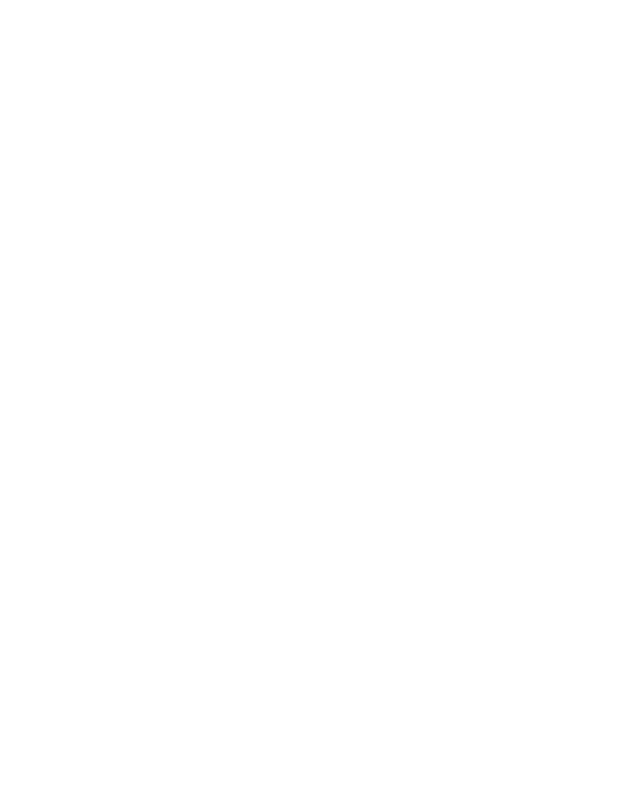
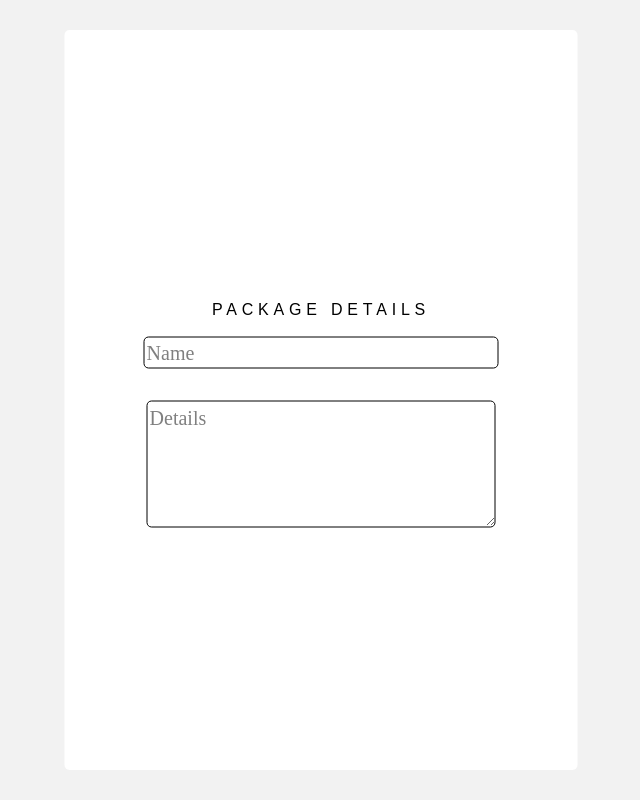
Before and after one commit to CodecoolGlobal/package-manager-app-javascript-Hamza-Walker, a plain HTML site: page frontend/index.html in a window 1280 px wide. Shown: the whole page, without its empty margins (319-959 px from the left). Drawn offline with Linux system fonts and the light colour scheme.

Commit message:
Added the form rectangle div name input and texterea div along with their css

```diff
--- a/frontend/index.html
+++ b/frontend/index.html
@@ -5,9 +5,12 @@
 	<meta http-equiv="X-UA-Compatible" content="IE=edge">
 	<meta name="viewport" content="width=device-width, initial-scale=1.0">
 	<title></title>
-	<script src="/public/script.js"></script>
+
+    <link rel="stylesheet" href="/public/style.css" >
 </head>
 <body>
+
 	<div id="root"></div>
+	<script src="/public/script.js"></script>
 </body>
 </html>
--- a/frontend/public/script.js
+++ b/frontend/public/script.js
@@ -1,5 +1,149 @@
-const loadEvent = _ => {
+// const loadEvent = () => {
+//     const root = document.getElementById('root');
+//     root.classList.add('root');
 
-};
+//     const form = document.createElement('form');
+//     form.action = '/edit/package';
+//     form.method = 'POST';
+//     form.classList.add('form');
+//     root.appendChild(form);
 
-window.addEventListener("load", loadEvent);
+//     const title = document.createElement('h2')
+//     title.textContent = 'Package Details'
+//     title.classList.add('title')
+//     form.appendChild(title);
+
+//     // First div
+//     const detailsDiv = document.createElement('div');
+//     detailsDiv.classList.add('details-div');
+//     root.appendChild(detailsDiv);
+
+//     const nameInput = document.createElement('input');
+//     nameInput.type = 'text';
+//     nameInput.id = 'name';
+//     nameInput.name = 'name';
+//     nameInput.required = true;
+//     nameInput.placeholder = 'Name';
+//     nameInput.classList.add('name-input');
+//     detailsDiv.appendChild(nameInput);
+
+//     const detailsTextarea = document.createElement('textarea');
+//     detailsTextarea.id = 'details';
+//     detailsTextarea.name = 'details';
+//     detailsTextarea.placeholder = 'Details';
+//     detailsTextarea.classList.add('details-textarea');
+//     detailsDiv.appendChild(detailsTextarea);
+
+//     // Second div
+//     const dependenciesDiv = document.createElement('div');
+//     dependenciesDiv.classList.add('dependencies-div');
+//     root.appendChild(dependenciesDiv);
+
+//     const dependenciesTitle = document.createElement("h3");
+//     dependenciesTitle.textContent = 'Package Dependencies';
+//     dependenciesTitle.classList.add('dependencies-title');
+//     dependenciesDiv.appendChild(dependenciesTitle);
+
+//     // Create a mock list of packages with versions
+//     const packageList = [
+//       { name: 'Package A', version: '1.0.0' },
+//       { name: 'Package B', version: '2.3.1' },
+//       { name: 'Package C', version: '3.1.2' },
+//     ];
+
+//     const packageListUl = document.createElement('ul');
+//     packageListUl.classList.add('package-list-ul');
+//     for (const packageItem of packageList) {
+//       const li = document.createElement('li');
+//       li.classList.add('package-item');
+//       const label = document.createElement('label');
+//       label.textContent =` ${packageItem.name} - ${packageItem.version}`;
+//       const checkbox = document.createElement('input');
+//       checkbox.type = 'checkbox';
+//       checkbox.name = 'dependencies';
+//       checkbox.value = packageItem.name;
+//       label.prepend(checkbox);
+//       li.appendChild(label);
+//       packageListUl.appendChild(li);
+//       }
+//       dependenciesDiv.appendChild(packageListUl);
+
+//       // Submit button
+//       const submitButton = document.createElement('button');
+//       submitButton.type = 'submit';
+//       submitButton.textContent = 'Save';
+//       submitButton.classList.add('submit-button');
+//       root.appendChild(submitButton);
+
+//       form.addEventListener('submit', async (event) => {
+//       event.preventDefault();
+//       const formData = new FormData(event.target);
+//       const response = await fetch(event.target.action, {
+//       method: event.target.method,
+//       body: formData,
+//       });
+//       const data = await response.json();
+//       console.log(data);
+//       });
+//       };
+
+//       window.addEventListener('load', loadEvent);
+const loadEvent = () => {
+    const root = document.getElementById('root');
+    root.classList.add('root');
+
+    const form = document.createElement('form');
+    form.action = '/edit/package';
+    form.method = 'POST';
+    form.classList.add('form');
+    root.appendChild(form);
+
+    const rectangleDiv = document.createElement('div');
+    rectangleDiv.classList.add('rectangle-div');
+    form.appendChild(rectangleDiv);
+
+
+    const detailsDiv = document.createElement('div');
+    detailsDiv.classList.add('details-div');
+    rectangleDiv.appendChild(detailsDiv);
+
+    const title = document.createElement('h2');
+    title.textContent = 'Package Details';
+    title.classList.add('title');
+    detailsDiv.appendChild(title);
+
+    const nameInput = document.createElement('input');
+    nameInput.type = 'text';
+    nameInput.id = 'name';
+    nameInput.name = 'name';
+    nameInput.required = true;
+    nameInput.placeholder = 'Name';
+    nameInput.classList.add('name-input');
+    detailsDiv.appendChild(nameInput);
+
+    const detailsTextarea = document.createElement('textarea');
+    detailsTextarea.id = 'details';
+    detailsTextarea.name = 'details';
+    detailsTextarea.placeholder = 'Details';
+    detailsTextarea.classList.add('details-textarea');
+    detailsDiv.appendChild(detailsTextarea);
+
+    // const submitButton = document.createElement('button');
+    // submitButton.type = 'submit';
+    // submitButton.textContent = 'Save';
+    // submitButton.classList.add('submit-button');
+    // form.appendChild(submitButton);
+
+    // form.addEventListener('submit', async (event) => {
+    //   event.preventDefault();
+    //   const formData = new FormData(event.target);
+    //   const response = await fetch(event.target.action, {
+    //     method: event.target.method,
+    //     body: formData,
+    //   });
+    //   const data = await response.json();
+    //   console.log(data);
+    // });
+  };
+
+  window.addEventListener('load', loadEvent);
--- /dev/null
+++ b/frontend/public/style.css
@@ -0,0 +1,189 @@
+body {
+  background: #F2F2F2;
+}
+.rectangle-div {
+  position: absolute;
+  width: 513px;
+  height: 740px;
+  background: #FFFFFF;
+  border-radius: 5px;
+  top: 50%;
+  left: 50%;
+  transform: translate(-50%, -50%);
+}
+
+.details-div {
+  position: absolute;
+  width: 436px;
+  height: 255px;
+  background: #FFFFFF;
+  top: 50%;
+  left: 50%;
+  transform: translate(-50%, -50%);
+}
+
+.title {
+  position: absolute;
+  left: 0;
+  right: 0;
+  top: 10%;
+  margin: auto;
+
+  font-family: 'Montserrat', sans-serif;
+  font-style: normal;
+  font-weight: 400;
+  font-size: 16px;
+  line-height: 140.62%;
+  /* identical to box height, or 22px */
+  text-align: center;
+  letter-spacing: 0.3em;
+  text-transform: uppercase;
+
+  color: #000000;
+}
+
+.name-input {
+  position: absolute;
+  left: 0;
+  right: 0;
+  top: 25%;
+  margin: auto;
+  width: 80%;
+  font-family: 'Overpass';
+  font-style: normal;
+  font-weight: 400;
+  font-size: 20px;
+  line-height: 140.62%;
+  color: rgba(0, 0, 0, 0.5);
+  border: 1px solid #000000;
+  border-radius: 5px;
+}
+.name-input::placeholder {
+  font-family: 'Overpass';
+  font-style: normal;
+  font-weight: 400;
+  font-size: 20px;
+  line-height: 140.62%;
+  color: rgba(0, 0, 0, 0.5);
+}
+
+.details-textarea {
+  box-sizing: border-box;
+  position: absolute;
+  left: 0;
+  right: 0;
+  top: 50%;
+  margin: auto;
+  width: 80%;
+  height: 50%;
+  background: #FFFFFF;
+  border: 1px solid #000000;
+  border-radius: 5px;
+  font-family: 'Overpass';
+  font-style: normal;
+  font-weight: 400;
+  font-size: 20px;
+  line-height: 140.62%;
+  /* identical to box height, or 28px */
+  color: rgba(0, 0, 0, 0.5);
+}
+.details-textarea::placeholder {
+  font-family: 'Overpass';
+  font-style: normal;
+  font-weight: 400;
+  font-size: 20px;
+  line-height: 140.62%;
+  color: rgba(0, 0, 0, 0.5);
+}
+
+
+
+
+/* form {
+  position: relative;
+  width: 80%;
+  height: 80vh;
+}
+
+#root {
+  position: absolute;
+  width: 513px;
+  height: 990px;
+  left: 50%;
+  top: 50%;
+  transform: translate(-50%, -50%);
+
+  background: #FFFFFF;
+  border-radius: 5px;
+}
+
+.details-div {
+  position: absolute;
+  width: 436px;
+  height: 255px;
+  left: 50%;
+  top: 10%;
+  transform: translateX(-50%);
+
+  background: #FFFFFF;
+  border-radius: 5px;
+} */
+
+
+/*
+h2.title {
+  font-family: Montserrat;
+  font-style: normal;
+  line-height: 22.5px;
+  text-align: center;
+  vertical-align: top;
+  letter-spacing: 30%;
+}
+
+
+.name-input {
+  margin-bottom: 10px;
+  border: 1px solid black;
+}
+
+textarea {
+  margin-bottom: 10px;
+  border: 1px solid black;
+}
+
+.dependencies-title {
+  font-family: Montserrat;
+  font-style: normal;
+  line-height: 22.5px;
+  text-align: center;
+  vertical-align: top;
+  letter-spacing: 30%;
+}
+
+ul {
+  margin-bottom: 10px;
+  list-style-type: none;
+  padding-left: 0;
+}
+
+li {
+  display: flex;
+  align-items: center;
+}
+
+label {
+  margin-left: 10px;
+}
+
+button {
+  background-color: rgb(230, 8, 8);
+  border: none;
+  color: white;
+  padding: 10px;
+  border-radius: 5px;
+  cursor: pointer;
+}
+
+button:hover {
+  background-color: gray;
+} */
```
Also changed, not shown: backend/package.json (added, +12 -0 lines), 2 other files.
